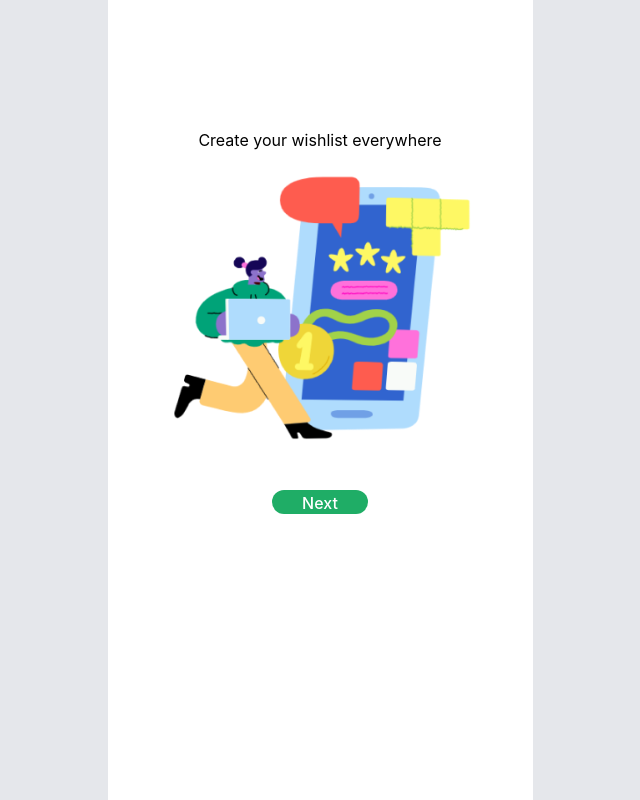
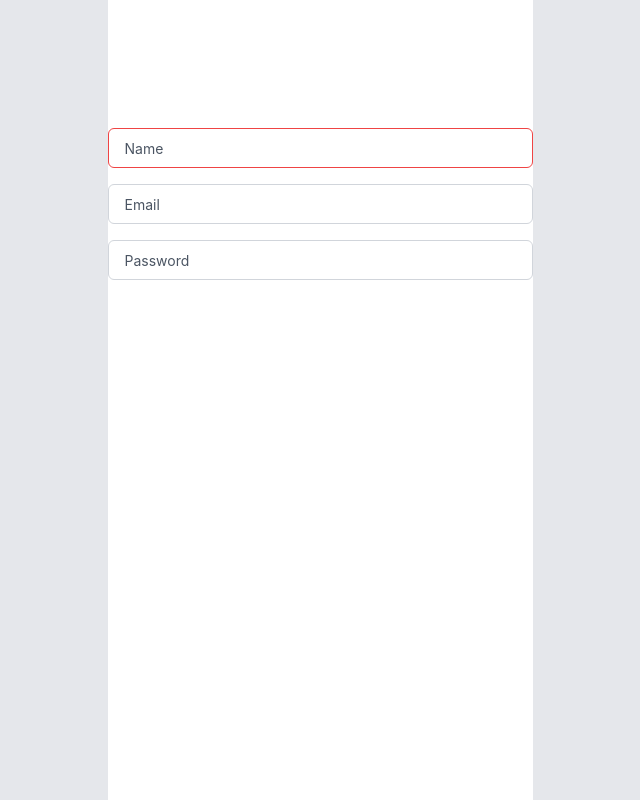
Before and after one commit to next-3-revou/gifty-fe-dev, a React (Vite) app: page /signup in a window 1280 px wide. Before the commit this address led to /. Shown: the whole page, without its empty margins (320-960 px from the left). Built offline with nearby package versions, Linux system fonts and the light colour scheme.

Commit message:
feat: add signup (temporary)

```diff
--- a/src/component/atom/Carousel/index.jsx
+++ b/src/component/atom/Carousel/index.jsx
@@ -1,7 +1,7 @@
 /* eslint-disable react/prop-types */
 import { useRef, useState } from 'react'
 import Slider from "react-slick";
-// import Buttons from '../Button';
+import { Link } from "react-router-dom";
 import './styles.css'
 import "slick-carousel/slick/slick.css";
 import "slick-carousel/slick/slick-theme.css";
@@ -19,9 +19,10 @@ const Carousels = () => {
     sliderRef.slickNext();
     setCount(count+1)
   };
-  const previous = () => {
-    sliderRef.slickPrev();
-  };
+  // const previous = () => {
+  //   sliderRef.slickPrev();
+  // };
+
   const settings = {
     dots: false,
     infinite: true,
@@ -60,12 +61,16 @@ const Carousels = () => {
           <div className="title-slider">
             <h3 className='text-black'>Share your wishes, Spread the joy</h3>
           </div>
+          <div style={{ textAlign: "center" }} className='button-sliders'>
+          { count === 2 &&
+            <Link to="/signup">
+              <Buttons title={"Get Started"} size={"xs"} />
+            </Link>
+          }
+      </div>
         </div>
       </Slider>
       <div style={{ textAlign: "center" }} className='button-sliders'>
-        { count === 2 &&
-          <Buttons title={"Get Started"} size={"xs"} />
-        }
 
         { count === 0 &&
           <Buttons title={"Next"} size={"xs"} onClick={next} />
--- /dev/null
+++ b/src/component/molecules/Form/index.jsx
@@ -0,0 +1,53 @@
+// import React from 'react'
+
+const Forms = () => {
+  return (
+	<>
+		<form id="form-register" className="space-y-4">
+			<div>
+				<div className="relative">
+					<input
+						id="name"
+						placeholder="Name"
+						className="border w-full transition-all h-10 rounded-md text-sm pl-4 pr-4 placeholder-gray-600 focus:outline-blue-500 bg-white text-black dark:bg-gray-900 dark:text-white dark:focus:outline-blue-300 border-red-500 dark:border-red-400"
+						autoComplete="off"
+						type="text"
+						defaultValue=""
+						name="name"
+					/>
+				</div>
+			</div>
+			<div>
+				<div className="relative">
+					<input
+						id="email"
+						placeholder="Email"
+						className="border w-full transition-all h-10 rounded-md text-sm pl-4 pr-4 placeholder-gray-600 focus:outline-blue-500 bg-white border-gray-300 text-black dark:bg-gray-900 dark:border-gray-700 dark:text-white dark:focus:outline-blue-300"
+						autoComplete="off"
+						type="text"
+						defaultValue=""
+						name="email"
+					/>
+				</div>
+			</div>
+
+			<div>
+				<div className="relative">
+					<input
+						id="password"
+						placeholder="Password"
+						className="border w-full transition-all h-10 rounded-md text-sm pl-4 placeholder-gray-600 focus:outline-blue-500 bg-white border-gray-300 text-black dark:bg-gray-900 dark:border-gray-700 dark:text-white dark:focus:outline-blue-300 pr-11"
+						autoComplete="off"
+						type="password"
+						defaultValue=""
+						name="password"
+					/>
+				</div>
+			</div>
+		</form>
+	</>
+
+  )
+}
+
+export default Forms
--- /dev/null
+++ b/src/page/SignUp/index.jsx
@@ -0,0 +1,28 @@
+// import React from 'react'
+
+import Forms from "../../component/molecules/Form"
+
+const SignUp = () => {
+  return (
+    <main className="bg-gray-200">
+    <section
+        className="relative mx-auto flex h-[100dvh] w-full max-w-[425px] flex-1 flex-col bg-white"
+        style={{ opacity: 1, transform: "none" }}
+    >
+        <section className="flex h-full flex-col overflow-x-hidden">
+            <div className="container flex h-full flex-col pb-4 pt-6">
+                <div className="flex h-full flex-col justify-between">
+                    <div className="mt-6">
+                        <div className="relative pt-20 pb-20">
+                            <Forms />
+                        </div>
+                    </div>
+                </div>
+            </div>
+        </section>
+    </section>
+</main>
+  )
+}
+
+export default SignUp
--- a/src/route/index.jsx
+++ b/src/route/index.jsx
@@ -1,11 +1,13 @@
 import { Navigate, Route, Routes } from 'react-router-dom';
 import Dashboard from '../page/Dashboard'
 import FrontPage from '../page/FrontPage';
+import SignUp from '../page/SignUp';
 
 export const PublicRoutes = () => {
   return (
       <Routes>
           <Route path='/' element={<FrontPage />} />
+          <Route path='/signup' element={<SignUp />} />
           <Route path='*' element={<Navigate to='/' replace />} />
       </Routes>
   );
```
